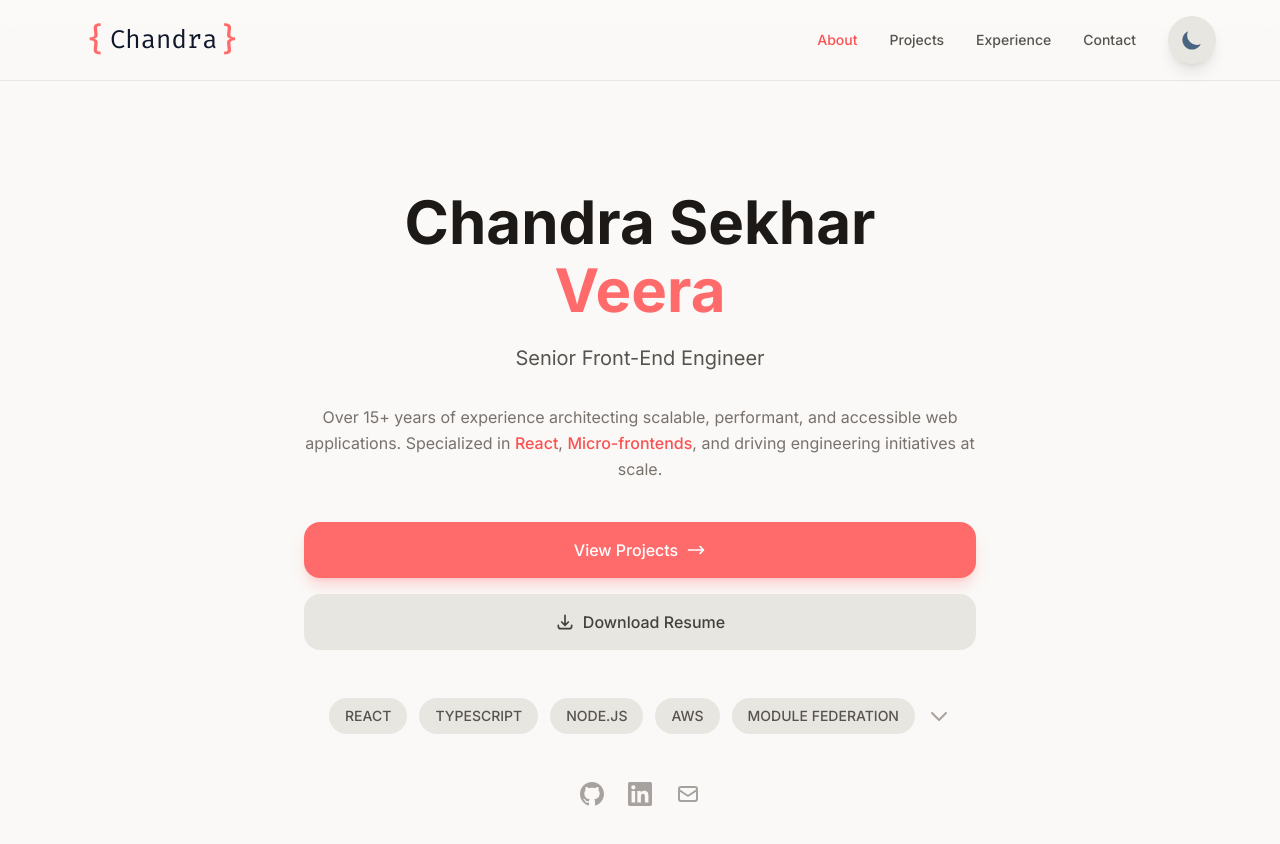
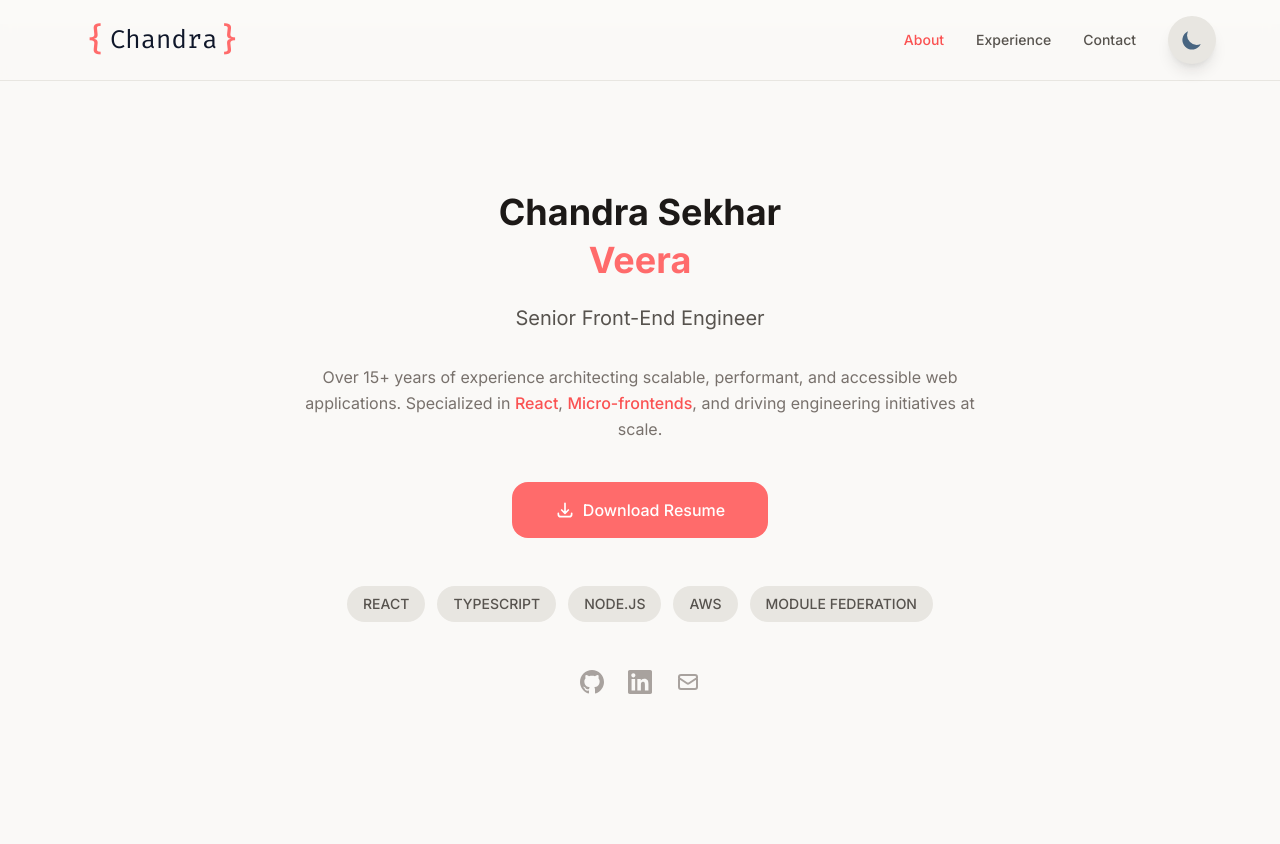
Before and after one commit to nuweb/portfolio, a React (Vite) app: page / in a window 1280 px wide. Shown: the top 844 px of the page. Built offline with nearby package versions, Linux system fonts and the light colour scheme.

Commit message:
feat: update styles

```diff
--- a/src/app/components/Layout.tsx
+++ b/src/app/components/Layout.tsx
@@ -13,6 +13,7 @@ const navItems = [
       </svg>
     ),
   },
+  /*
   {
     to: '/projects',
     label: 'Projects',
@@ -22,6 +23,7 @@ const navItems = [
       </svg>
     ),
   },
+  */
   {
     to: '/experience',
     label: 'Experience',
--- a/src/app/pages/AboutPage.tsx
+++ b/src/app/pages/AboutPage.tsx
@@ -7,10 +7,10 @@ export function AboutPage() {
     <section className="min-h-screen mt-2 md:mt-6 flex flex-col items-center justify-start px-6 py-20 bg-warm-50 dark:bg-navy-950">
       <div className="max-w-2xl text-center">
         {/* Name */}
-        <h1 className="text-5xl md:text-6xl font-bold text-warm-900 dark:text-white mb-2">
+        <h1 className="text-3xl md:text-4xl font-bold text-warm-900 dark:text-white mb-2">
           Chandra Sekhar
         </h1>
-        <h1 className="text-5xl md:text-6xl font-bold text-coral-500 dark:text-violet-400 mb-6">
+        <h1 className="text-3xl md:text-4xl font-bold text-coral-500 dark:text-violet-400 mb-6">
           Veera
         </h1>
 
@@ -29,20 +29,11 @@ export function AboutPage() {
         </p>
 
         {/* CTA Buttons */}
-        <div className="flex flex-col gap-4 mb-12">
-          <Link
-            to="/projects"
-            className="w-full px-8 py-4 bg-coral-500 hover:bg-coral-600 dark:bg-violet-500 dark:hover:bg-violet-600 text-white rounded-2xl font-medium transition-all flex items-center justify-center gap-2 shadow-lg shadow-coral-500/25 dark:shadow-violet-500/25"
-          >
-            View Projects
-            <svg className="w-5 h-5" fill="none" stroke="currentColor" viewBox="0 0 24 24">
-              <path strokeLinecap="round" strokeLinejoin="round" strokeWidth={2} d="M17 8l4 4m0 0l-4 4m4-4H3" />
-            </svg>
-          </Link>
+        <div className="flex flex-col gap-4 mb-12 items-center">
           <a
             href="/Chandra_Resume.pdf"
             download
-            className="w-full px-8 py-4 bg-warm-200 dark:bg-navy-800 hover:bg-warm-300 dark:hover:bg-navy-700 text-warm-700 dark:text-navy-200 rounded-2xl font-medium transition-all flex items-center justify-center gap-2"
+            className="w-64 px-8 py-4 bg-coral-500 dark:bg-navy-800 hover:bg-coral-600 dark:hover:bg-navy-700 text-white dark:text-navy-200 rounded-2xl font-medium transition-all flex items-center justify-center gap-2"
           >
             <svg className="w-5 h-5" fill="none" stroke="currentColor" viewBox="0 0 24 24">
               <path strokeLinecap="round" strokeLinejoin="round" strokeWidth={2} d="M4 16v1a3 3 0 003 3h10a3 3 0 003-3v-1m-4-4l-4 4m0 0l-4-4m4 4V4" />
@@ -61,11 +52,6 @@ export function AboutPage() {
               {skill}
             </span>
           ))}
-          <button className="text-warm-400 hover:text-warm-600 dark:hover:text-navy-200">
-            <svg className="w-6 h-6" fill="none" stroke="currentColor" viewBox="0 0 24 24">
-              <path strokeLinecap="round" strokeLinejoin="round" strokeWidth={2} d="M19 9l-7 7-7-7" />
-            </svg>
-          </button>
         </div>
 
         {/* Social Links */}
--- a/src/app/pages/ExperiencePage.tsx
+++ b/src/app/pages/ExperiencePage.tsx
@@ -68,7 +68,7 @@ const awards = [
   },
   {
     title: 'Toshiba Scholarship',
-    description: '2012–2013 • MISSOURI S&T',
+    description: 'MISSOURI UNIVERSITY OF SCIENCE AND TECHNOLOGY',
     icon: '🎖️',
   },
 ];
@@ -82,15 +82,6 @@ export function ExperiencePage() {
           <h1 className="text-2xl md:text-3xl font-bold text-warm-900 dark:text-white">Experience</h1>
           <p className="text-warm-500 dark:text-navy-400 text-sm">15+ Years in Frontend Engineering</p>
         </div>
-        <a
-          href="/Chandra_Resume.pdf"
-          download
-          className="p-3 bg-warm-200 dark:bg-navy-800 rounded-xl text-warm-600 dark:text-navy-300 hover:bg-warm-300 dark:hover:bg-navy-700 transition-colors"
-        >
-          <svg className="w-5 h-5" fill="none" stroke="currentColor" viewBox="0 0 24 24">
-            <path strokeLinecap="round" strokeLinejoin="round" strokeWidth={2} d="M4 16v1a3 3 0 003 3h10a3 3 0 003-3v-1m-4-4l-4 4m0 0l-4-4m4 4V4" />
-          </svg>
-        </a>
       </div>
 
       <div className="grid grid-cols-1 lg:grid-cols-3 gap-8">
```
